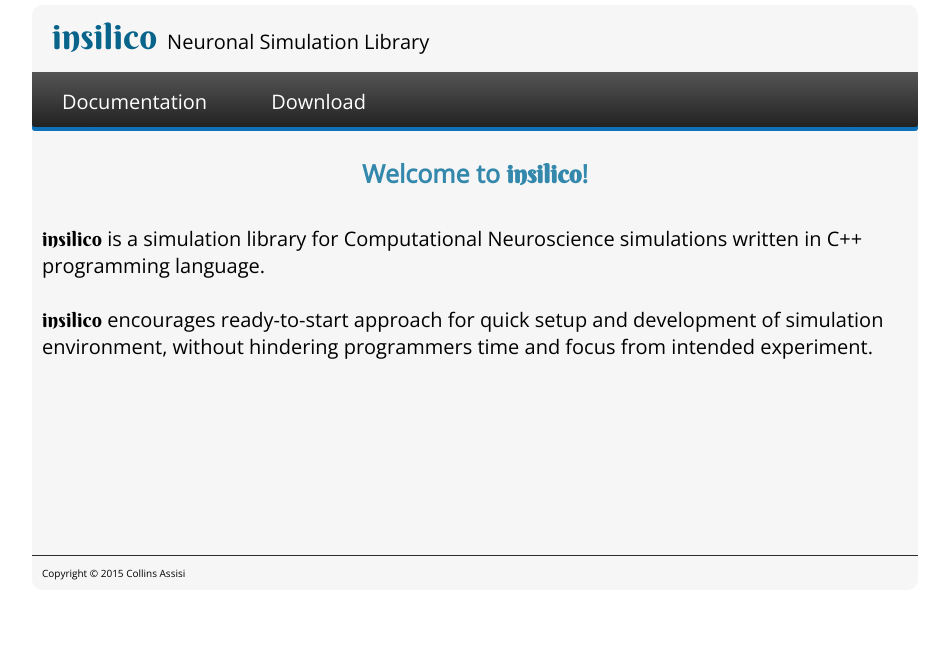
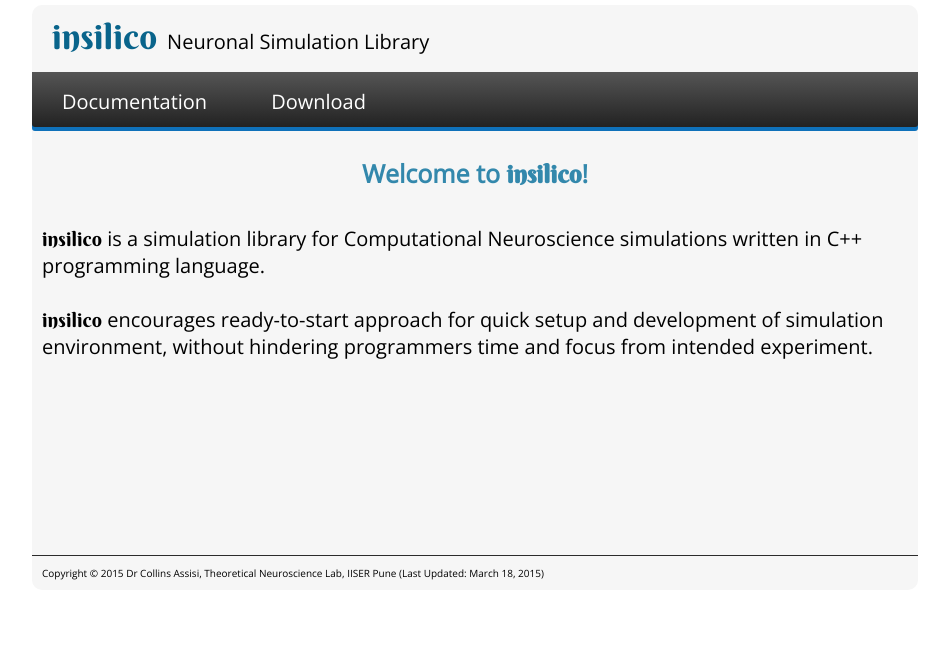
Before and after one commit to insilico-lib/insilico-web, a PHP site: page /index.php in a window 1280 px wide. Shown: the top 669 px of the page, without its empty margins (165-1114 px from the left). Run offline with PHP 8.4, Linux system fonts and the light colour scheme.

Commit message:
Style and footer

```diff
--- a/footer.php
+++ b/footer.php
@@ -1,3 +1,3 @@
 <?php
-  echo '<p style="font-size: 10px;border-top: 1px solid #2B2B2B; margin: 0 auto; padding: 10px">Copyright &copy; 2015 Collins Assisi</p>';
+  echo '<p style="font-size: 10px;border-top: 1px solid #2B2B2B; margin: 0 auto; padding: 10px">Copyright &copy; 2015 Dr Collins Assisi, Theoretical Neuroscience Lab, IISER Pune (Last Updated: March 18, 2015)</p>';
 ?>
--- a/header.php
+++ b/header.php
@@ -1,5 +1,5 @@
 <link href="style.css" rel="stylesheet" type="text/css">
-<link href='http://fonts.googleapis.com/css?family=Open+Sans' rel='stylesheet' type='text/css'>
+<link href='http://fonts.googleapis.com/css?family=Open+Sans:300' rel='stylesheet' type='text/css'>
 <link href='http://fonts.googleapis.com/css?family=Berkshire+Swash' rel='stylesheet' type='text/css'>
 <script src="http://code.jquery.com/jquery-latest.min.js" type="text/javascript"></script>
 <script src="script.js"></script>
```
